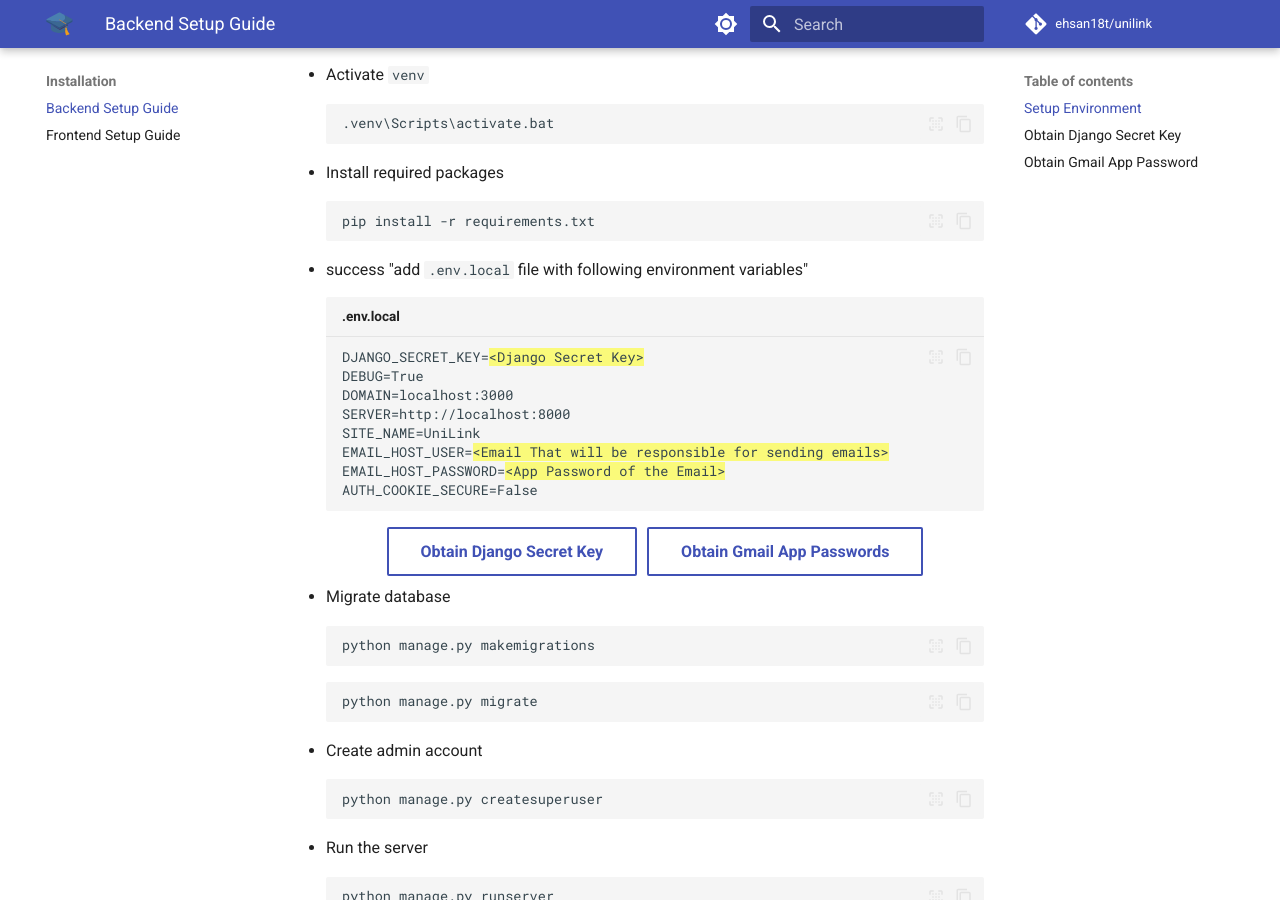
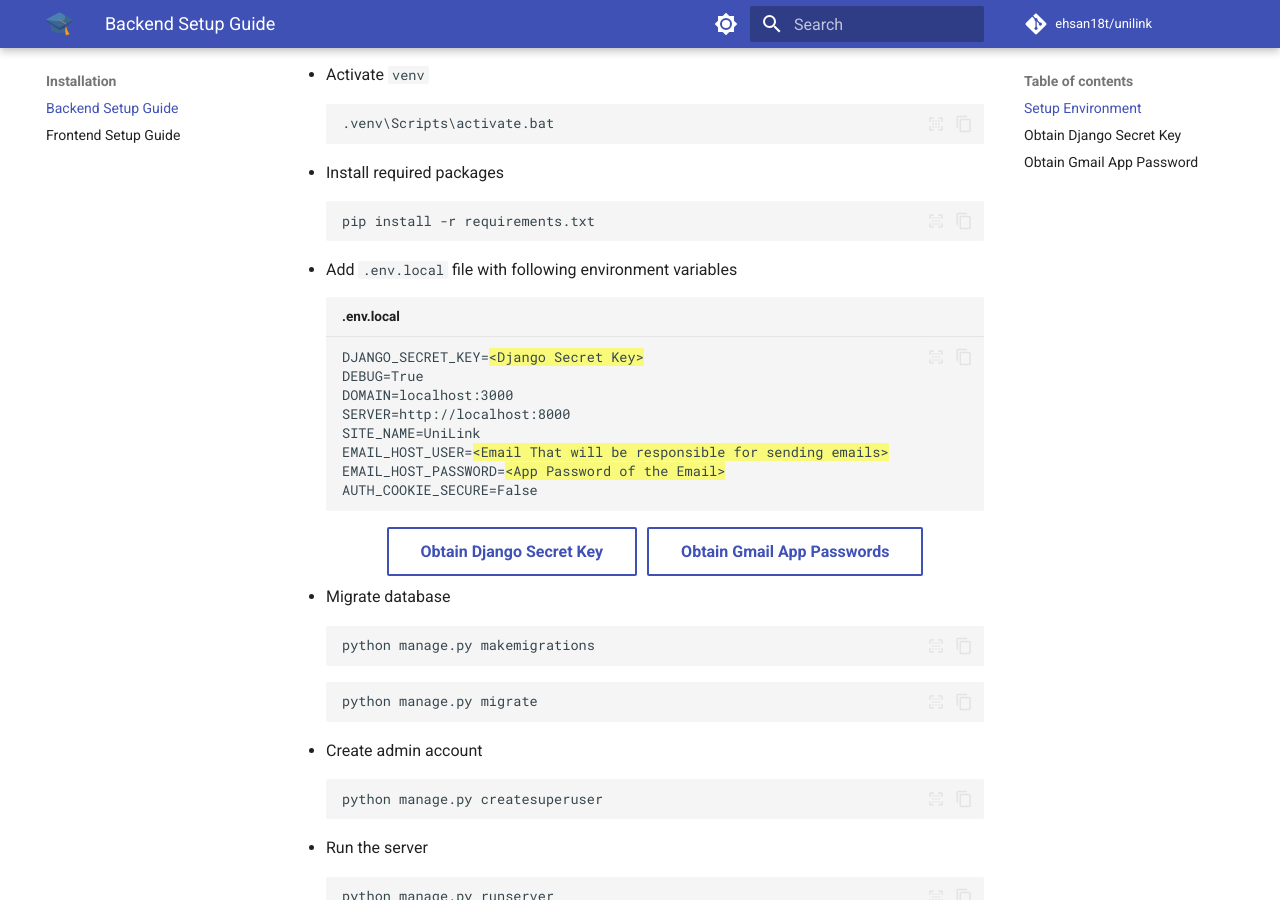
Before and after one commit to ehsan18t/unilink-docs, an MkDocs documentation site: the page built from docs/installation/backend.md, in a window 1280 px wide and 900 px high, scrolled down 543 px. Built offline with MkDocs 1.6.1 and Material for MkDocs 9.7.7, drawn with Linux system fonts in a browser that asks for light colours; comment, search, counter and statistics services are not loaded.

Commit message:
fixed typo

````diff
--- a/docs/installation/backend.md
+++ b/docs/installation/backend.md
@@ -20,7 +20,7 @@
     ```
     pip install -r requirements.txt
     ```
- - success "add `.env.local` file with following environment variables"
+ - Add `.env.local` file with following environment variables
    ```.env title=".env.local"
    DJANGO_SECRET_KEY={==<Django Secret Key>==}
    DEBUG=True
````
